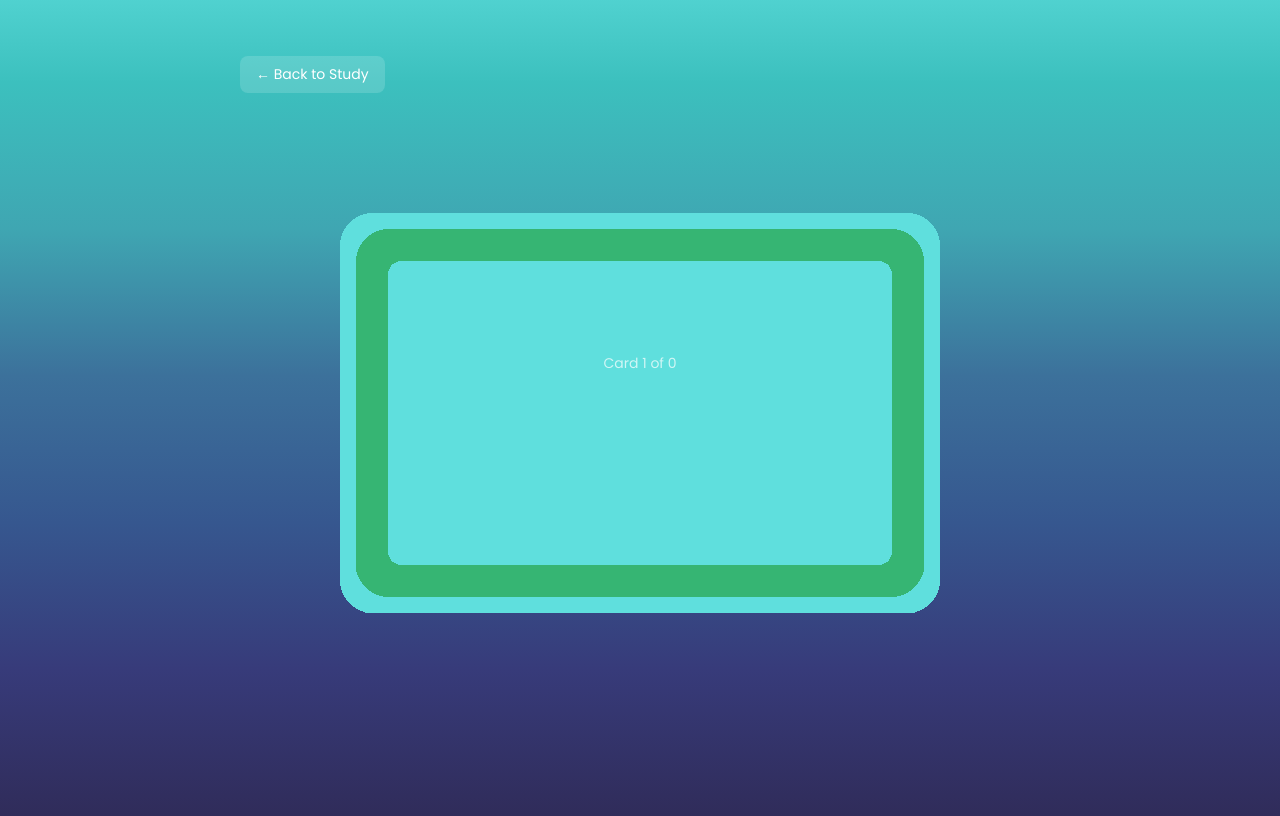
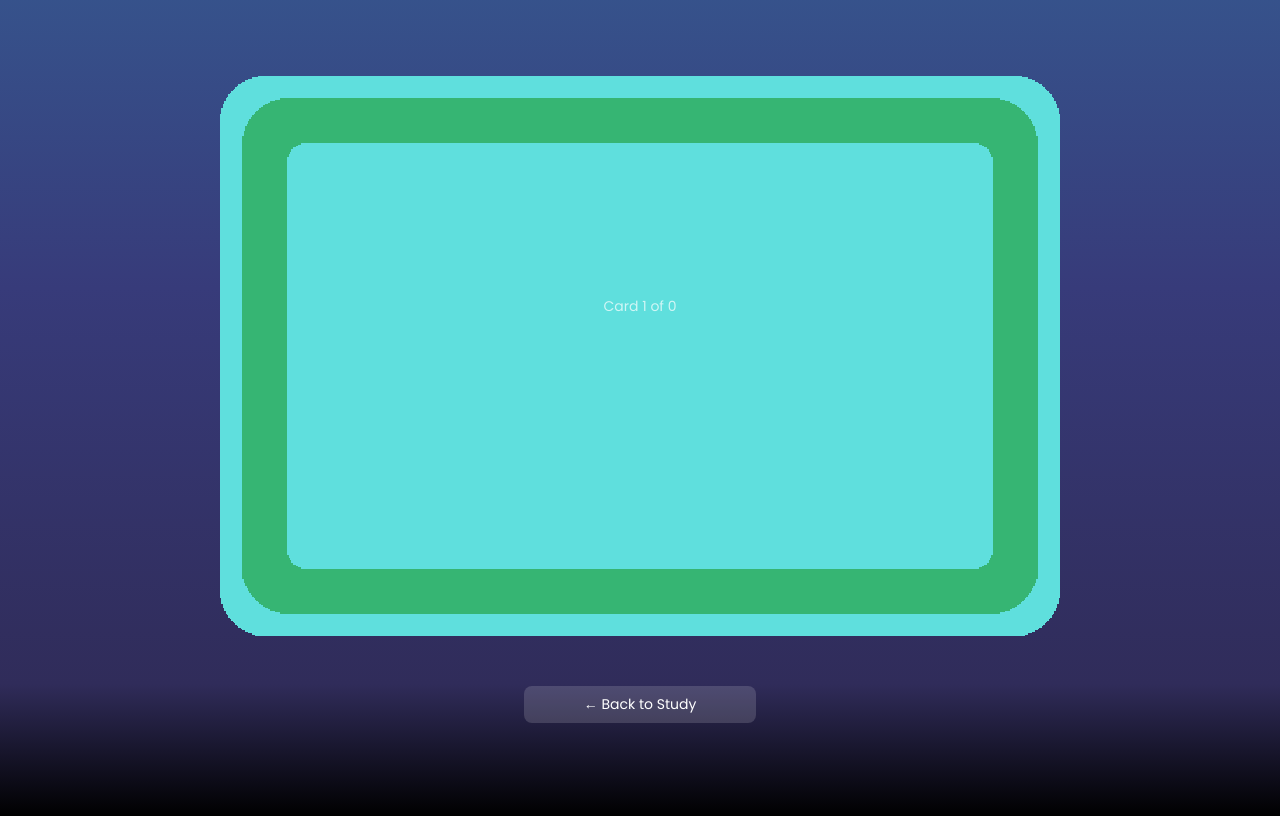
Before and after one commit to MossyConsole/StudyStacks, a Flask app: template templates/study-session.html in a window 1280 px wide. Shown: the part 64-880 px from the top of the page. Run offline with Flask 2, Linux system fonts and the light colour scheme; the template is opened without the code that fills it, so the values that code supplies are empty; some web fonts are replaced.

Commit message:
Study Session Style

```diff
--- a/templates/study-session.html
+++ b/templates/study-session.html
@@ -10,7 +10,7 @@
             margin: 0;
             padding: 0;
             min-height: 100vh;
-            background: var(--gradient-top);
+            background: linear-gradient(180deg, var(--yinmn-blue) 0%, var(--marian-blue) 40%, var(--space-cadet) 85%, var(--black) 100%);
         }
 
         .top-bar {
@@ -97,15 +97,15 @@
             top: 50%;
             left: 50%;
             transform: translate(-50%, -50%);
-            width: 600px;
-            height: 400px;
+            width: 840px;
+            height: 560px;
             z-index: 1;
         }
 
         .card-content {
             position: relative;
             z-index: 2;
-            padding: 60px 40px;
+            padding: 120px 80px;
         }
 
         .deck-title {
@@ -309,8 +309,6 @@
     </div>
 
     <div class="content-container">
-        <a href="/study" class="back-btn">← Back to Study</a>
-
         <div class="study-card">
             <img src="{{ url_for('static', filename='assets/flashcard.svg') }}" class="flashcard-svg" alt="Flashcard background">
 
@@ -339,6 +337,8 @@
                 </div>
             </div>
         </div>
+
+        <a href="/study" class="back-btn" style="display: block; text-align: center; margin: 30px auto 0; width: 200px;">← Back to Study</a>
     </div>
 
     <script>
```
